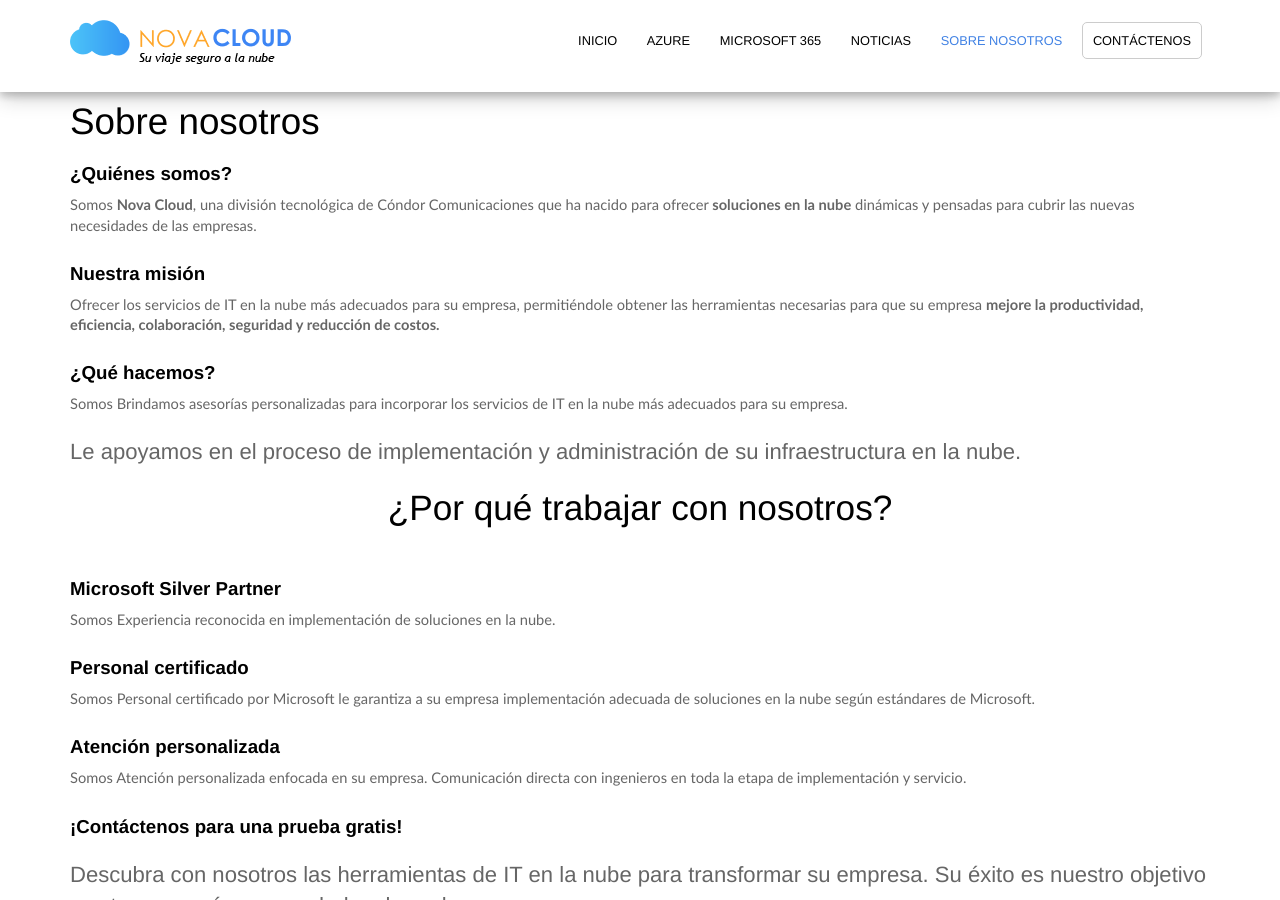
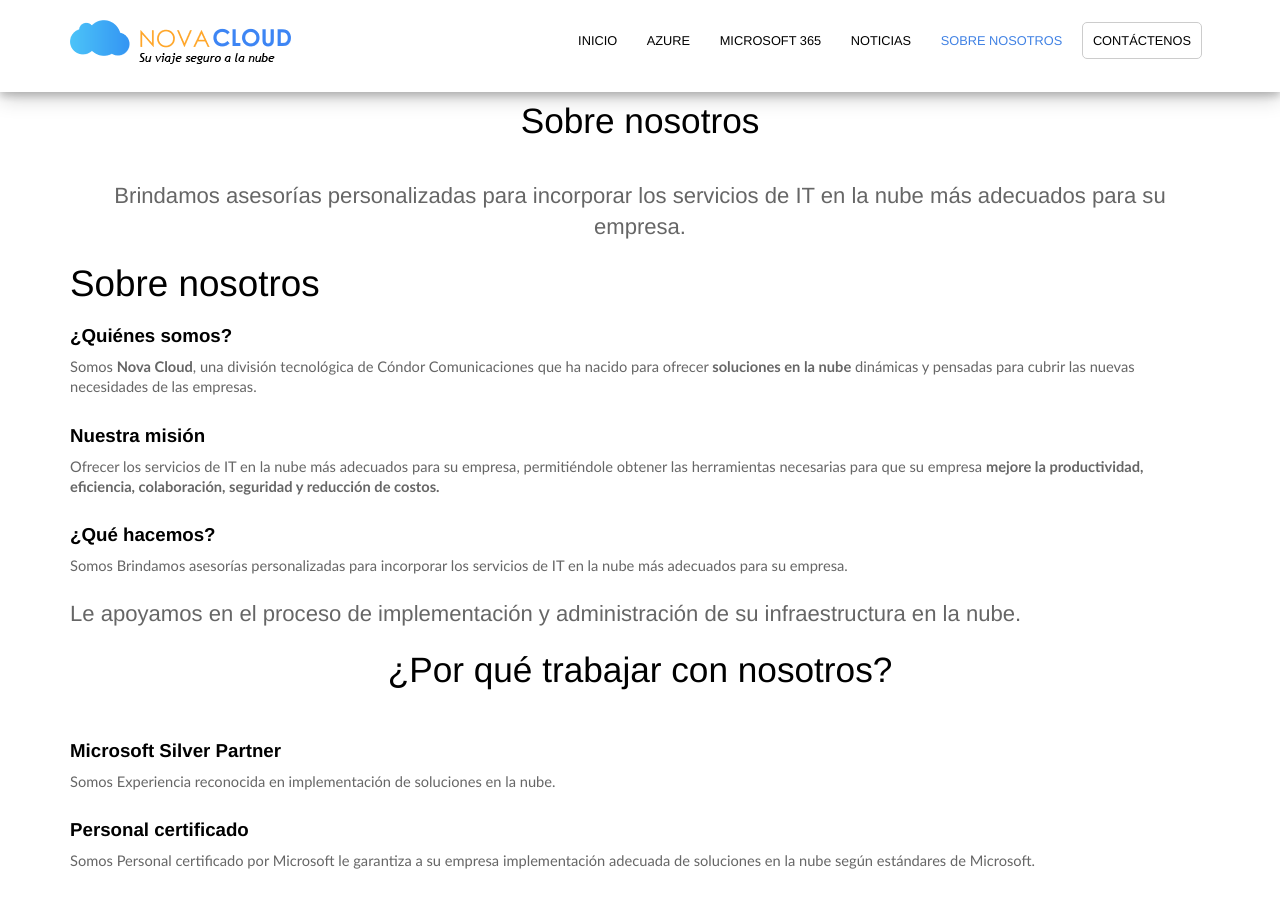
Before and after one commit to nova-cloud/nova-cloud.github.io, a Jekyll site: the page built from sobre-nosotros.html, in a window 1280 px wide and 900 px high. Built offline with Jekyll 4.4.1, drawn with Linux system fonts in a browser that asks for light colours; a script that is not in the unit is left out.

```diff
--- a/Gemfile
+++ b/Gemfile
@@ -35,3 +35,5 @@ gem "wdm", "~> 0.1.1", :platforms => [:mingw, :x64_mingw, :mswin]
 # Lock `http_parser.rb` gem to `v0.6.x` on JRuby builds since newer versions of the gem
 # do not have a Java counterpart.
 gem "http_parser.rb", "~> 0.6.0", :platforms => [:jruby]
+
+gem "webrick", "~> 1.7"
--- a/_config.yml
+++ b/_config.yml
@@ -79,7 +79,7 @@ jekyll-archives:
   # permalinks: /:categories/:slug
 
 plugins:
-  #  - jekyll-archives
+  - jekyll-archives
   - jekyll-sitemap
   - jekyll-seo-tag
   - jekyll-feed
--- a/sobre-nosotros.html
+++ b/sobre-nosotros.html
@@ -1,8 +1,7 @@
 ---
 title: Sobre nosotros
-description: >-
-Brindamos asesorías personalizadas para incorporar los servicios de IT en la nube
-más adecuados para su empresa.
+description: 'Brindamos asesorías personalizadas para incorporar los servicios de IT en la nube más adecuados para su
+empresa.'
 ---
 <h1>
 	Sobre nosotros
```
Also changed, not shown: _posts/2022-07-28-probando.md (+1 -1 lines), Gemfile.lock.
